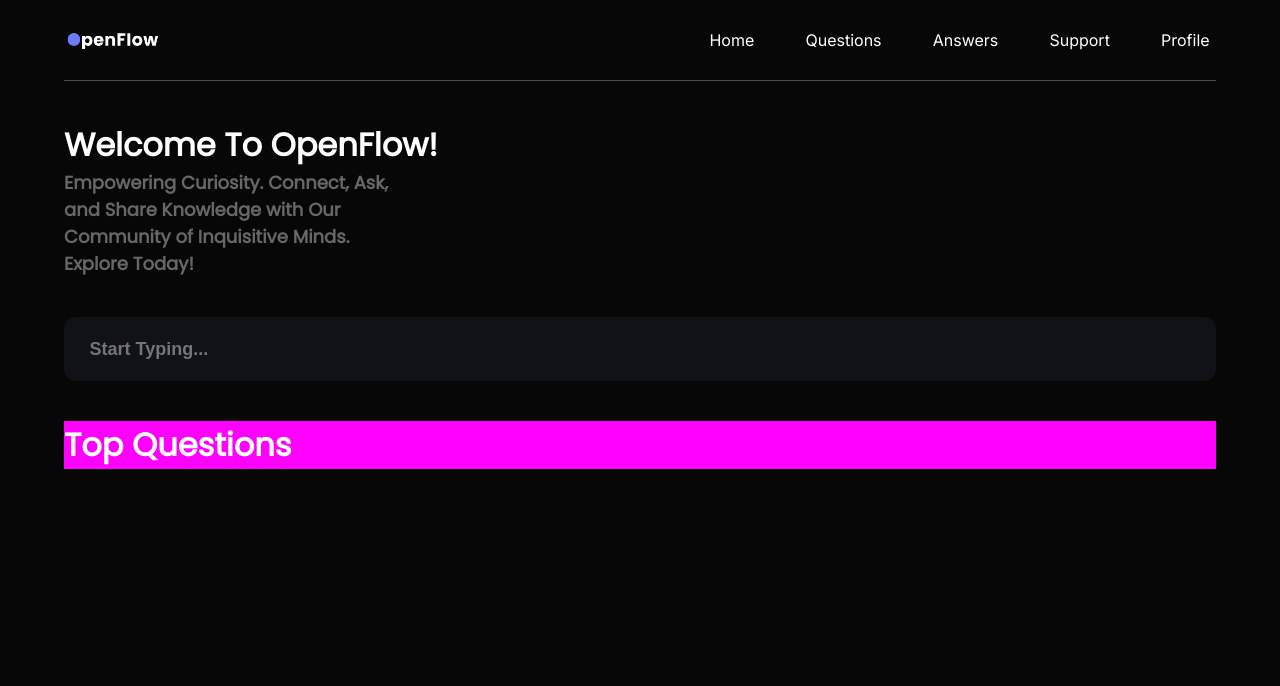
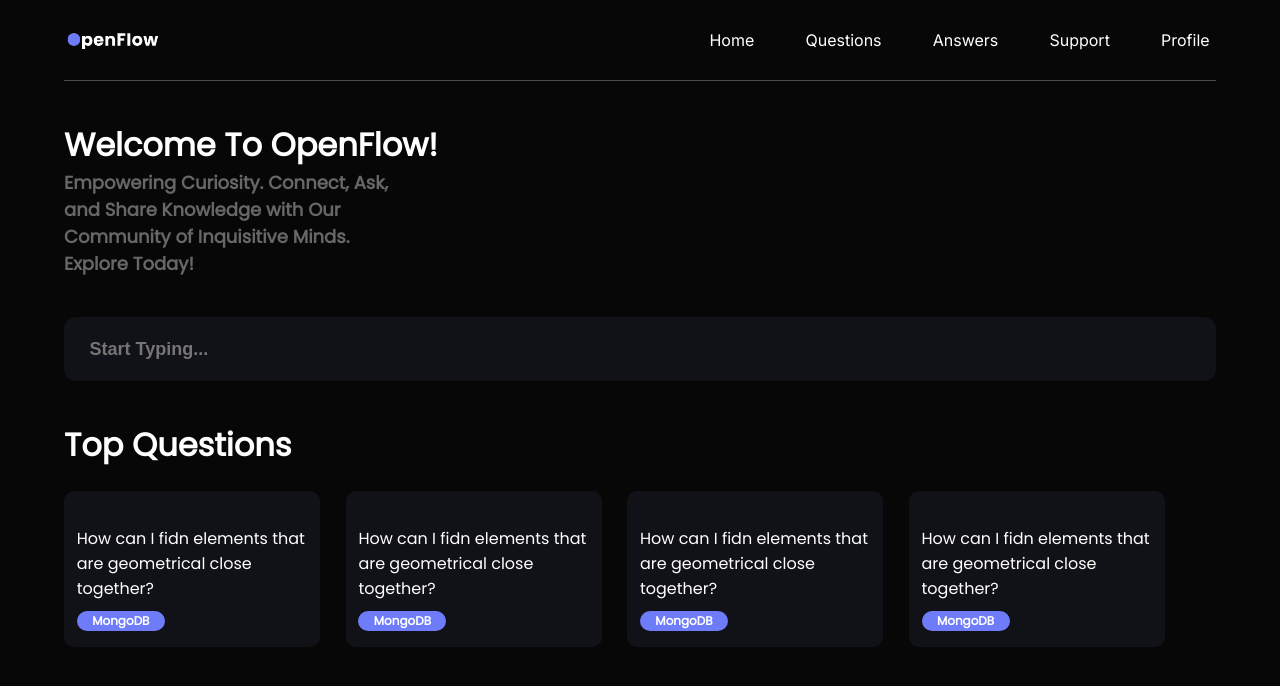
Before and after one commit to MareliLourens/OpenFlow, a React (Create React App) app in the folder client/: page / in a window 1280 px wide. Shown: the top 686 px of the page. Built offline with nearby package versions, Linux system fonts and the light colour scheme.

Commit message:
Frontend setup
Setup frontend for main merge

```diff
--- a/client/src/components/NavBar-Component/Component.NavBar.jsx
+++ b/client/src/components/NavBar-Component/Component.NavBar.jsx
@@ -1,18 +1,32 @@
 import React from "react";
 import style from "./Style.NavBar.module.scss";
 import logo from "../../assets/images/logo.gif";
+import loginIcon from "../../assets/icons/login.svg";
+import { Link } from "react-router-dom";
 
 const NavBarComponent = () => {
+  const user = true;
+
   return (
     <div className={style.main}>
-      <img className={style.logoImg} src={logo}/>
+      <img className={style.logoImg} src={logo} />
       <div className={style.links}>
         <div className={style.link}>Home</div>
         <div className={style.link}>Questions</div>
         <div className={style.link}>Answers</div>
         <div className={style.link}>Support</div>
-        <div className={style.link}>Profile</div>
-
+        <Link to="/profile">
+          <div className={style.link}>
+            {user === true ? (
+              "Profile"
+            ) : (
+              <>
+                <img className={style.loginIcon} src={loginIcon} />
+                Login
+              </>
+            )}
+          </div>
+        </Link>
       </div>
     </div>
   );
--- a/client/src/components/NavBar-Component/Style.NavBar.module.scss
+++ b/client/src/components/NavBar-Component/Style.NavBar.module.scss
@@ -41,3 +41,8 @@
         }
     }
 }
+
+a{
+    color: white;
+    text-decoration: none;
+}
--- /dev/null
+++ b/client/src/components/SmallQuestion-Component/Component.SmallQuestion.jsx
@@ -0,0 +1,16 @@
+import React from "react";
+import style from "./Style.SmallQuestion.module.scss";
+import TagComponent from "../TagComponent/Component.Tag";
+
+const SmallQuestionComponent = () => {
+  return (
+    <div className={style.main}>
+      <p>How can I fidn elements that are geometrical close together?</p>
+      <div className={style.tags}>
+        <TagComponent />
+      </div>
+    </div>
+  );
+};
+
+export default SmallQuestionComponent;
--- /dev/null
+++ b/client/src/components/SmallQuestion-Component/Style.SmallQuestion.module.scss
@@ -0,0 +1,23 @@
+@import "../../mainStyling.scss";
+
+.main{
+    display: flex;
+    background-color: #111218;
+    height: 14vh;
+    width: 18vw;
+    padding: 1vw;
+    padding-top: 4vh;
+    border-radius: 10px;
+    color: #ffffff;
+    align-items: center;
+    justify-content: center;
+    flex-direction: column;
+    .tags{
+        margin-top: 10px;
+        display: flex;
+        width: 100%;
+        height: fit-content;
+        gap: 0.2vw;
+        flex-wrap: wrap;
+    }
+}
--- /dev/null
+++ b/client/src/components/TagComponent/Component.Tag.jsx
@@ -0,0 +1,12 @@
+import React from "react";
+import style from "./Style.Tag.module.scss";
+
+const TagComponent = () => {
+  return (
+    <div className={style.main}>
+      <p className={style.text}>MongoDB</p>
+    </div>
+  );
+};
+
+export default TagComponent;
--- /dev/null
+++ b/client/src/components/TagComponent/Style.Tag.module.scss
@@ -0,0 +1,16 @@
+@import "../../mainStyling.scss";
+
+.main{
+    background-color: #6E7CF9;
+    display: flex;
+    padding: 0.1vw;
+    padding-left: 1.2vw;
+    padding-right: 1.2vw;
+    width: fit-content;
+    height: fit-content;
+    border-radius: 20px;
+    font-weight: bold;
+    .text{
+        font-size: 12px;
+    }
+}
--- a/client/src/routes/Home/Route.Home.js
+++ b/client/src/routes/Home/Route.Home.js
@@ -3,6 +3,7 @@ import style from "./Style.Home.module.scss";
 import HomeHeaderComponent from "../../components/HomeHeader-Component/Component.HomeHeader";
 import blinker from "../../assets/images/blink.gif";
 import NavBarComponent from "../../components/NavBar-Component/Component.NavBar";
+import SmallQuestionComponent from "../../components/SmallQuestion-Component/Component.SmallQuestion";
 
 const HomeRoute = () => {
   return (
@@ -22,7 +23,13 @@ const HomeRoute = () => {
         </div>
         <div className={style.topQuestions}>
           <h1>Top Questions</h1>
-          <div className={style.questionCarousel}></div>
+          <div className={style.questionCarousel}>
+            <SmallQuestionComponent />
+            <SmallQuestionComponent />
+            <SmallQuestionComponent />
+            <SmallQuestionComponent />
+
+          </div>
         </div>
       </div>
     </div>
--- a/client/src/routes/Home/Style.Home.module.scss
+++ b/client/src/routes/Home/Style.Home.module.scss
@@ -42,9 +42,17 @@
     }
     .topQuestions{
         margin-top: 5vh;
-        background-color: magenta;
+        // background-color: magenta;
         display: flex;
         flex-direction: column;
+        .questionCarousel{
+          width: 100%;
+          height: 25vh;
+          display: flex;
+          flex-direction: row;
+          align-items: center;
+          gap: 2vw;
+        }
     }
   }
 }
```
Also changed, not shown: client/src/assets/icons/login.svg (added), client/src/assets/images/logo.gif, client/src/components/EXAMPLEComponent/Component.EXAMPLE.jsx (renamed from client/src/components/EXAMPLE-Component/Component.EXAMPLE.jsx), client/src/components/EXAMPLEComponent/Style.EXAMPLE.module.scss (renamed from client/src/components/EXAMPLE-Component/Style.EXAMPLE.module.scss).
